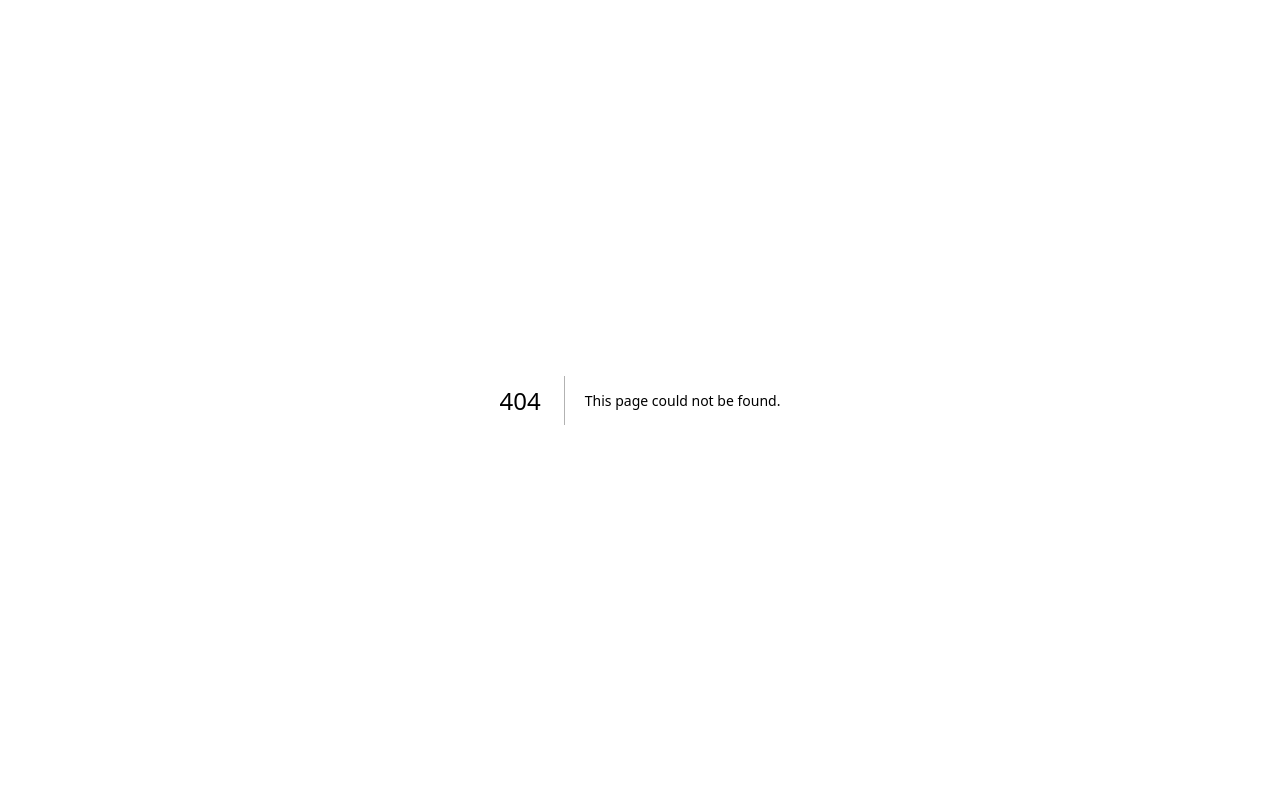
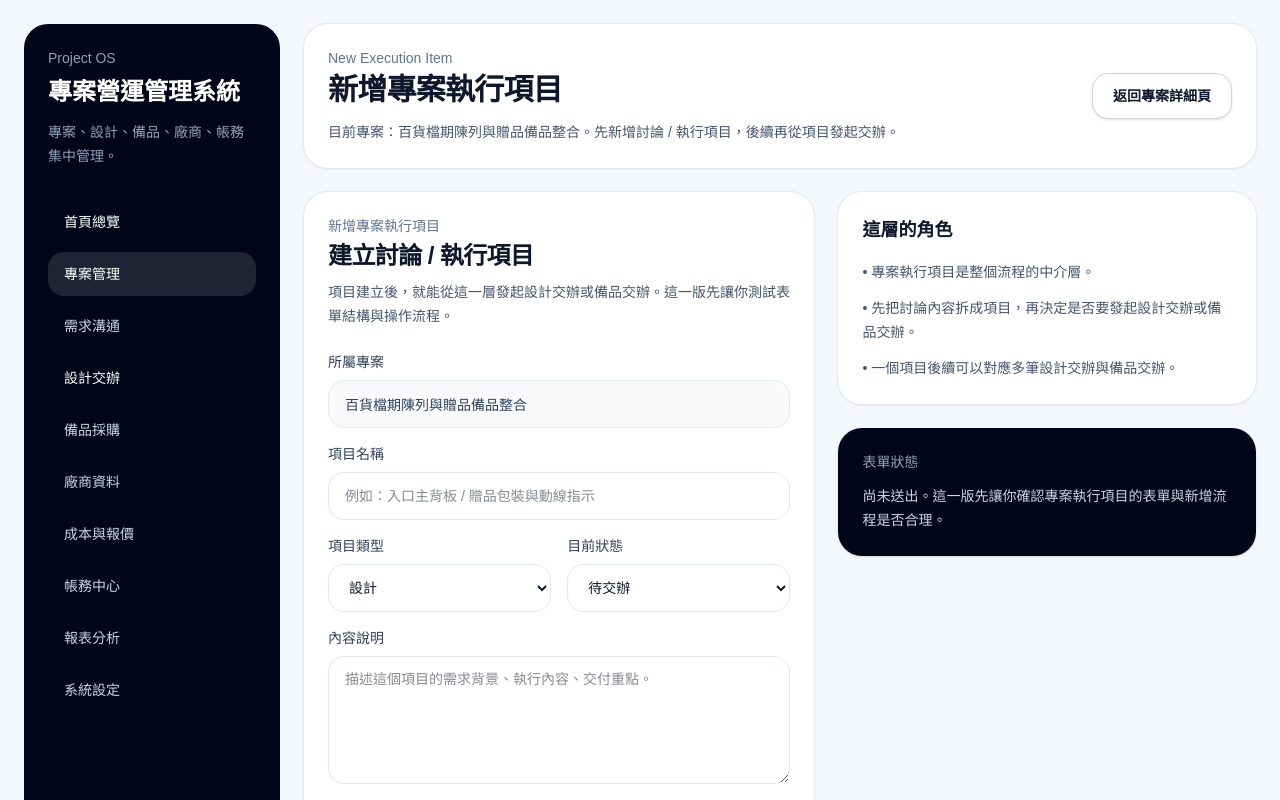
Before and after one commit to willy841/projectflow, a Next.js app: page /projects/department-store-display-2026/execution-items/new in a window 1280 px wide. Before the commit this address had no page. Shown: the top 800 px of the page. Built offline with nearby package versions, Linux system fonts and the light colour scheme.

Commit message:
feat: add project execution item creation flow

```diff
--- /dev/null
+++ b/src/app/projects/[id]/execution-items/new/page.tsx
@@ -0,0 +1,43 @@
+import Link from "next/link";
+import { notFound } from "next/navigation";
+import { AppShell } from "@/components/app-shell";
+import { ExecutionItemForm } from "@/components/execution-item-form";
+import { getProjectById } from "@/components/project-data";
+
+export default async function NewExecutionItemPage({
+  params,
+}: {
+  params: Promise<{ id: string }>;
+}) {
+  const { id } = await params;
+  const project = getProjectById(id);
+
+  if (!project) {
+    notFound();
+  }
+
+  return (
+    <AppShell activePath="/projects">
+      <header className="rounded-3xl bg-white p-6 shadow-sm ring-1 ring-slate-200">
+        <div className="flex flex-col gap-3 md:flex-row md:items-center md:justify-between">
+          <div>
+            <p className="text-sm text-slate-500">New Execution Item</p>
+            <h2 className="mt-1 text-3xl font-semibold tracking-tight text-slate-900">新增專案執行項目</h2>
+            <p className="mt-3 text-sm leading-6 text-slate-600">
+              目前專案：{project.name}。先新增討論 / 執行項目，後續再從項目發起交辦。
+            </p>
+          </div>
+
+          <Link
+            href={`/projects/${project.id}`}
+            className="rounded-2xl border border-slate-300 bg-white px-5 py-3 text-sm font-semibold text-slate-800 shadow-sm transition hover:bg-slate-50"
+          >
+            返回專案詳細頁
+          </Link>
+        </div>
+      </header>
+
+      <ExecutionItemForm projectName={project.name} />
+    </AppShell>
+  );
+}
--- a/src/app/projects/[id]/page.tsx
+++ b/src/app/projects/[id]/page.tsx
@@ -115,9 +115,12 @@ export default async function ProjectDetailPage({
             <h3 className="text-xl font-semibold">專案執行項目</h3>
             <p className="mt-1 text-sm text-slate-500">從討論項目展開執行，並由每個項目發起設計交辦或備品交辦。</p>
           </div>
-          <button className="rounded-2xl border border-slate-300 bg-white px-4 py-2 text-sm font-medium text-slate-700">
+          <Link
+            href={`/projects/${project.id}/execution-items/new`}
+            className="rounded-2xl border border-slate-300 bg-white px-4 py-2 text-sm font-medium text-slate-700 transition hover:bg-slate-50"
+          >
             + 新增項目
-          </button>
+          </Link>
         </div>
 
         <div className="space-y-4">
--- /dev/null
+++ b/src/components/execution-item-form.tsx
@@ -0,0 +1,158 @@
+"use client";
+
+import { useState } from "react";
+
+type ExecutionItemFormValues = {
+  title: string;
+  category: string;
+  status: string;
+  detail: string;
+  referenceExample: string;
+};
+
+const defaultForm: ExecutionItemFormValues = {
+  title: "",
+  category: "設計",
+  status: "待交辦",
+  detail: "",
+  referenceExample: "",
+};
+
+export function ExecutionItemForm({
+  projectName,
+}: {
+  projectName: string;
+}) {
+  const [form, setForm] = useState(defaultForm);
+  const [submitted, setSubmitted] = useState(false);
+
+  function updateField(key: keyof ExecutionItemFormValues, value: string) {
+    setForm((prev) => ({ ...prev, [key]: value }));
+  }
+
+  function handleSubmit(event: React.FormEvent<HTMLFormElement>) {
+    event.preventDefault();
+    setSubmitted(true);
+  }
+
+  return (
+    <div className="grid gap-6 xl:grid-cols-[1.1fr_0.9fr]">
+      <form onSubmit={handleSubmit} className="rounded-3xl bg-white p-6 shadow-sm ring-1 ring-slate-200">
+        <div className="mb-6">
+          <p className="text-sm text-slate-500">新增專案執行項目</p>
+          <h2 className="mt-1 text-2xl font-semibold tracking-tight text-slate-900">建立討論 / 執行項目</h2>
+          <p className="mt-2 text-sm leading-6 text-slate-600">
+            項目建立後，就能從這一層發起設計交辦或備品交辦。這一版先讓你測試表單結構與操作流程。
+          </p>
+        </div>
+
+        <div className="grid gap-4 md:grid-cols-2">
+          <label className="md:col-span-2 flex flex-col gap-2">
+            <span className="text-sm font-medium text-slate-700">所屬專案</span>
+            <input
+              type="text"
+              value={projectName}
+              readOnly
+              className="h-12 rounded-2xl border border-slate-200 bg-slate-50 px-4 text-sm text-slate-700 outline-none"
+            />
+          </label>
+
+          <label className="md:col-span-2 flex flex-col gap-2">
+            <span className="text-sm font-medium text-slate-700">項目名稱</span>
+            <input
+              type="text"
+              value={form.title}
+              onChange={(event) => updateField("title", event.target.value)}
+              placeholder="例如：入口主背板 / 贈品包裝與動線指示"
+              className="h-12 rounded-2xl border border-slate-200 bg-white px-4 text-sm outline-none transition focus:border-slate-400"
+            />
+          </label>
+
+          <label className="flex flex-col gap-2">
+            <span className="text-sm font-medium text-slate-700">項目類型</span>
+            <select
+              value={form.category}
+              onChange={(event) => updateField("category", event.target.value)}
+              className="h-12 rounded-2xl border border-slate-200 bg-white px-4 text-sm outline-none transition focus:border-slate-400"
+            >
+              <option value="設計">設計</option>
+              <option value="備品">備品</option>
+              <option value="廠商">廠商</option>
+              <option value="專案">專案</option>
+            </select>
+          </label>
+
+          <label className="flex flex-col gap-2">
+            <span className="text-sm font-medium text-slate-700">目前狀態</span>
+            <select
+              value={form.status}
+              onChange={(event) => updateField("status", event.target.value)}
+              className="h-12 rounded-2xl border border-slate-200 bg-white px-4 text-sm outline-none transition focus:border-slate-400"
+            >
+              <option value="待交辦">待交辦</option>
+              <option value="進行中">進行中</option>
+              <option value="待拆解">待拆解</option>
+              <option value="待確認">待確認</option>
+            </select>
+          </label>
+
+          <label className="md:col-span-2 flex flex-col gap-2">
+            <span className="text-sm font-medium text-slate-700">內容說明</span>
+            <textarea
+              value={form.detail}
+              onChange={(event) => updateField("detail", event.target.value)}
+              placeholder="描述這個項目的需求背景、執行內容、交付重點。"
+              className="min-h-32 rounded-2xl border border-slate-200 bg-white px-4 py-3 text-sm outline-none transition focus:border-slate-400"
+            />
+          </label>
+
+          <label className="md:col-span-2 flex flex-col gap-2">
+            <span className="text-sm font-medium text-slate-700">參考範例 / 備註</span>
+            <input
+              type="text"
+              value={form.referenceExample}
+              onChange={(event) => updateField("referenceExample", event.target.value)}
+              placeholder="例如：春季視覺範例 A / 門市陳列範例 B"
+              className="h-12 rounded-2xl border border-slate-200 bg-white px-4 text-sm outline-none transition focus:border-slate-400"
+            />
+          </label>
+        </div>
+
+        <div className="mt-6 flex flex-wrap gap-3">
+          <button type="submit" className="rounded-2xl bg-blue-600 px-5 py-3 text-sm font-semibold text-white shadow-sm transition hover:bg-blue-700">
+            建立項目
+          </button>
+          <button type="button" className="rounded-2xl border border-slate-300 bg-white px-5 py-3 text-sm font-semibold text-slate-800 transition hover:bg-slate-50">
+            清空表單
+          </button>
+        </div>
+      </form>
+
+      <aside className="space-y-6">
+        <div className="rounded-3xl bg-white p-6 shadow-sm ring-1 ring-slate-200">
+          <h3 className="text-lg font-semibold text-slate-900">這層的角色</h3>
+          <ul className="mt-4 space-y-3 text-sm leading-6 text-slate-600">
+            <li>• 專案執行項目是整個流程的中介層。</li>
+            <li>• 先把討論內容拆成項目，再決定是否要發起設計交辦或備品交辦。</li>
+            <li>• 一個項目後續可以對應多筆設計交辦與備品交辦。</li>
+          </ul>
+        </div>
+
+        <div className="rounded-3xl bg-slate-950 p-6 text-white shadow-sm">
+          <p className="text-sm text-slate-400">表單狀態</p>
+          {submitted ? (
+            <div className="mt-3 space-y-3 text-sm leading-6 text-slate-200">
+              <p>已完成前端送出流程，下一階段接資料庫後可真正建立項目。</p>
+              <p>項目名稱：{form.title || "尚未填寫"}</p>
+              <p>類型：{form.category}</p>
+            </div>
+          ) : (
+            <p className="mt-3 text-sm leading-6 text-slate-300">
+              尚未送出。這一版先讓你確認專案執行項目的表單與新增流程是否合理。
+            </p>
+          )}
+        </div>
+      </aside>
+    </div>
+  );
+}
```
